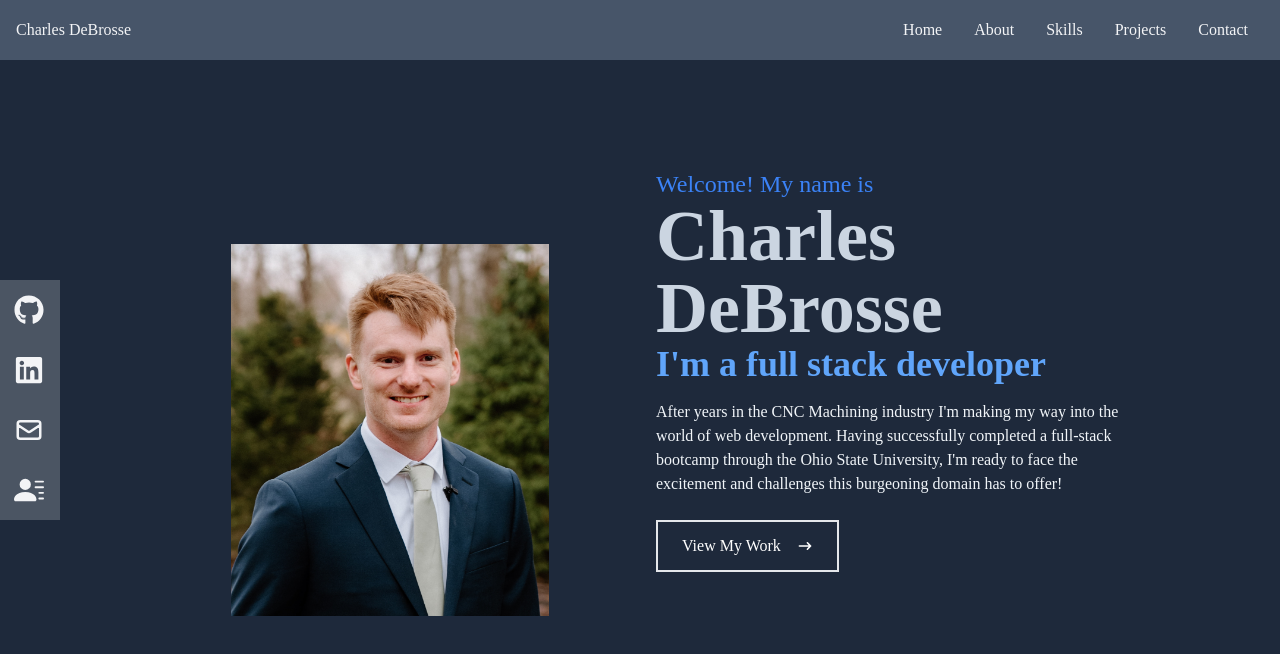
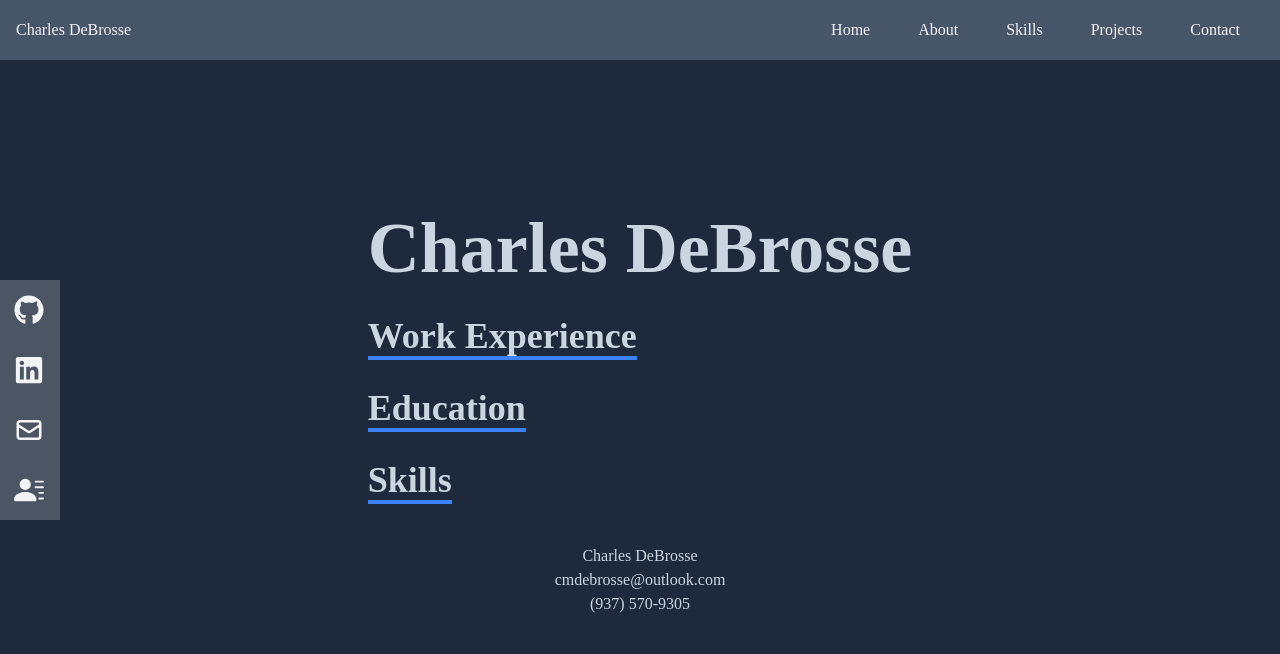
Before and after one commit to cmdebrosse/debrosse-portfolio, a React (Create React App) app: page /resume in a window 1280 px wide. Shown: the top 654 px of the page. Built offline with nearby package versions, Linux system fonts and the light colour scheme.

Commit message:
updated favicon, HTML title, and added resume component

```diff
--- a/public/index.html
+++ b/public/index.html
@@ -24,7 +24,7 @@
       work correctly both with client-side routing and a non-root public URL.
       Learn how to configure a non-root public URL by running `npm run build`.
     -->
-    <title>React App</title>
+    <title>Charles DeBrosse</title>
   </head>
   <body>
     <noscript>You need to enable JavaScript to run this app.</noscript>
--- a/src/App.js
+++ b/src/App.js
@@ -1,24 +1,25 @@
-// import { BsSkipEndFill } from "react-icons/bs";
 import About from "./components/About";
 import Contact from "./components/Contact";
 import Home from "./components/Home";
 import Navbar from "./components/Navbar";
 import Projects from "./components/Projects";
 import Skills from "./components/Skills";
+import Resume from "./components/Resume";
 import { Routes, Route } from "react-router-dom";
 
 function App() {
   return (
     <>
       <Navbar />
+      {/* Multi-page site */}
       <Routes>
         <Route path="/" element={<Home />} />
         <Route path="/about" element={<About />} />
         <Route path="/skills" element={<Skills />} />
         <Route path="/projects" element={<Projects />} />
         <Route path="/contact" element={<Contact />} />
+        <Route path="/resume" element={<Resume />} />
       </Routes>
-      <Home />
 
       {/* Single page scrolling site
       <Home />
--- a/src/components/Home.jsx
+++ b/src/components/Home.jsx
@@ -5,7 +5,7 @@ import { HiArrowNarrowRight } from "react-icons/hi";
 
 const Home = () => {
   return (
-    <div name="home" className="w-full h-screen bg-slate-800">
+    <div name="home" className="w-full h-full md:h-screen bg-slate-800">
       {/* Container */}
       <div className="flex flex-col justify-center items-center w-full h-full">
         <div className="max-w-[1000px] w-full grid md:grid-cols-2 gap-8 px-4">
--- a/src/components/Navbar.jsx
+++ b/src/components/Navbar.jsx
@@ -15,19 +15,41 @@ const Navbar = () => {
       {/* Menu */}
       <ul className="hidden md:flex">
         <li>
-          <a href="/">Home</a>
+          <a className="hover:bg-blue-500 duration-300 p-2 rounded" href="/">
+            Home
+          </a>
         </li>
         <li>
-          <a href="/about">About</a>
+          <a
+            className="hover:bg-blue-500 duration-300 p-2 rounded"
+            href="/about"
+          >
+            About
+          </a>
         </li>
         <li>
-          <a href="/skills">Skills</a>
+          <a
+            className="hover:bg-blue-500 duration-300 p-2 rounded"
+            href="/skills"
+          >
+            Skills
+          </a>
         </li>
         <li>
-          <a href="/projects">Projects</a>
+          <a
+            className="hover:bg-blue-500 duration-300 p-2 rounded"
+            href="/projects"
+          >
+            Projects
+          </a>
         </li>
         <li>
-          <a href="/contact">Contact</a>
+          <a
+            className="hover:bg-blue-500 duration-300 p-2 rounded"
+            href="/contact"
+          >
+            Contact
+          </a>
         </li>
       </ul>
 
@@ -44,27 +66,27 @@ const Navbar = () => {
             : "absolute top-0 left-0 w-full h-screen bg-slate-600 flex flex-col justify-center items-center"
         }
       >
-        <li className="py-6 text-4xl">
+        <li className="m-2 py-6 text-4xl hover:bg-blue-500 duration-300 rounded">
           <a href="/">Home</a>
         </li>
-        <li className="py-6 text-4xl">
+        <li className="m-2 py-6 text-4xl hover:bg-blue-500 duration-300 rounded">
           <a href="/about">About</a>
         </li>
-        <li className="py-6 text-4xl">
+        <li className="m-2 py-6 text-4xl hover:bg-blue-500 duration-300 rounded">
           <a href="/skills">Skills</a>
         </li>
-        <li className="py-6 text-4xl">
+        <li className="m-2 py-6 text-4xl hover:bg-blue-500 duration-300 rounded">
           <a href="/projects">Projects</a>
         </li>
-        <li className="py-6 text-4xl">
+        <li className="m-2 py-6 text-4xl hover:bg-blue-500 duration-300 rounded">
           <a href="/contact">Contact</a>
         </li>
       </ul>
 
-      {/* Social Icons */}
+      {/* Sidebar Icons */}
       <div className="hidden lg:flex fixed flex-col top-[35%] left-0">
         <ul>
-          <li className="w-[160px] h-[60px] flex justify-between items-center ml-[-100px] hover:ml-[-10px] duration-300 bg-gray-600">
+          <li className="w-[160px] h-[60px] bg-gray-600 flex justify-between items-center ml-[-100px] hover:ml-[-10px] duration-300 hover:bg-blue-500">
             <a
               className="flex justify-between items-center w-full text-gray-100"
               href="https://github.com/cmdebrosse"
@@ -72,7 +94,7 @@ const Navbar = () => {
               Github <FaGithub size={30} />
             </a>
           </li>
-          <li className="w-[160px] h-[60px] flex justify-between items-center ml-[-100px] hover:ml-[-10px] duration-300 bg-gray-600">
+          <li className="w-[160px] h-[60px] flex justify-between items-center ml-[-100px] hover:ml-[-10px] duration-300 bg-gray-600 hover:bg-blue-500">
             <a
               className="flex justify-between items-center w-full text-gray-100"
               href="https://www.linkedin.com/in/charles-debrosse/"
@@ -80,7 +102,7 @@ const Navbar = () => {
               LinkedIn <FaLinkedin size={30} />
             </a>
           </li>
-          <li className="w-[160px] h-[60px] flex justify-between items-center ml-[-100px] hover:ml-[-10px] duration-300 bg-gray-600">
+          <li className="w-[160px] h-[60px] flex justify-between items-center ml-[-100px] hover:ml-[-10px] duration-300 bg-gray-600 hover:bg-blue-500">
             <a
               className="flex justify-between items-center w-full text-gray-100"
               href="mailto:cmdebrosse@outlook.com"
@@ -88,10 +110,10 @@ const Navbar = () => {
               Email <HiOutlineMail size={30} />
             </a>
           </li>
-          <li className="w-[160px] h-[60px] flex justify-between items-center ml-[-100px] hover:ml-[-10px] duration-300 bg-gray-600">
+          <li className="w-[160px] h-[60px] flex justify-between items-center ml-[-100px] hover:ml-[-10px] duration-300 bg-gray-600 hover:bg-blue-500">
             <a
               className="flex justify-between items-center w-full text-gray-100"
-              href="/"
+              href="/resume"
             >
               Resume <BsFillPersonLinesFill size={30} />
             </a>
--- /dev/null
+++ b/src/components/Resume.jsx
@@ -0,0 +1,46 @@
+import React from "react";
+
+const Resume = () => {
+  return (
+    <div
+      name="resume"
+      className="w-full h-full md:h-screen bg-slate-800 text-slate-300"
+    >
+      <div className="flex flex-col justify-center items-center w-full h-full">
+        <div className="p-3 mb-4 grid justify-items-start content-center">
+          <header className="m-4">
+            <h1 className="text-4xl sm:text-7xl font-bold">Charles DeBrosse</h1>
+          </header>
+
+          {/* Work Experience */}
+          <div className="m-4">
+            <h2 className="text-4xl font-bold inline border-b-4 border-blue-500">
+              Work Experience
+            </h2>
+          </div>
+
+          {/* Education */}
+          <div className="m-4">
+            <h2 className="text-4xl font-bold inline border-b-4 border-blue-500">
+              Education
+            </h2>
+          </div>
+
+          {/* Skills */}
+          <div className="m-4">
+            <h2 className="text-4xl font-bold inline border-b-4 border-blue-500">
+              Skills
+            </h2>
+          </div>
+        </div>
+        <footer className="grid justify-items-center">
+          <p>Charles DeBrosse</p>
+          <p>cmdebrosse@outlook.com</p>
+          <p>(937) 570-9305</p>
+        </footer>
+      </div>
+    </div>
+  );
+};
+
+export default Resume;
```
Also changed, not shown: 1 other file (tests, documents, lock files or other folders).
